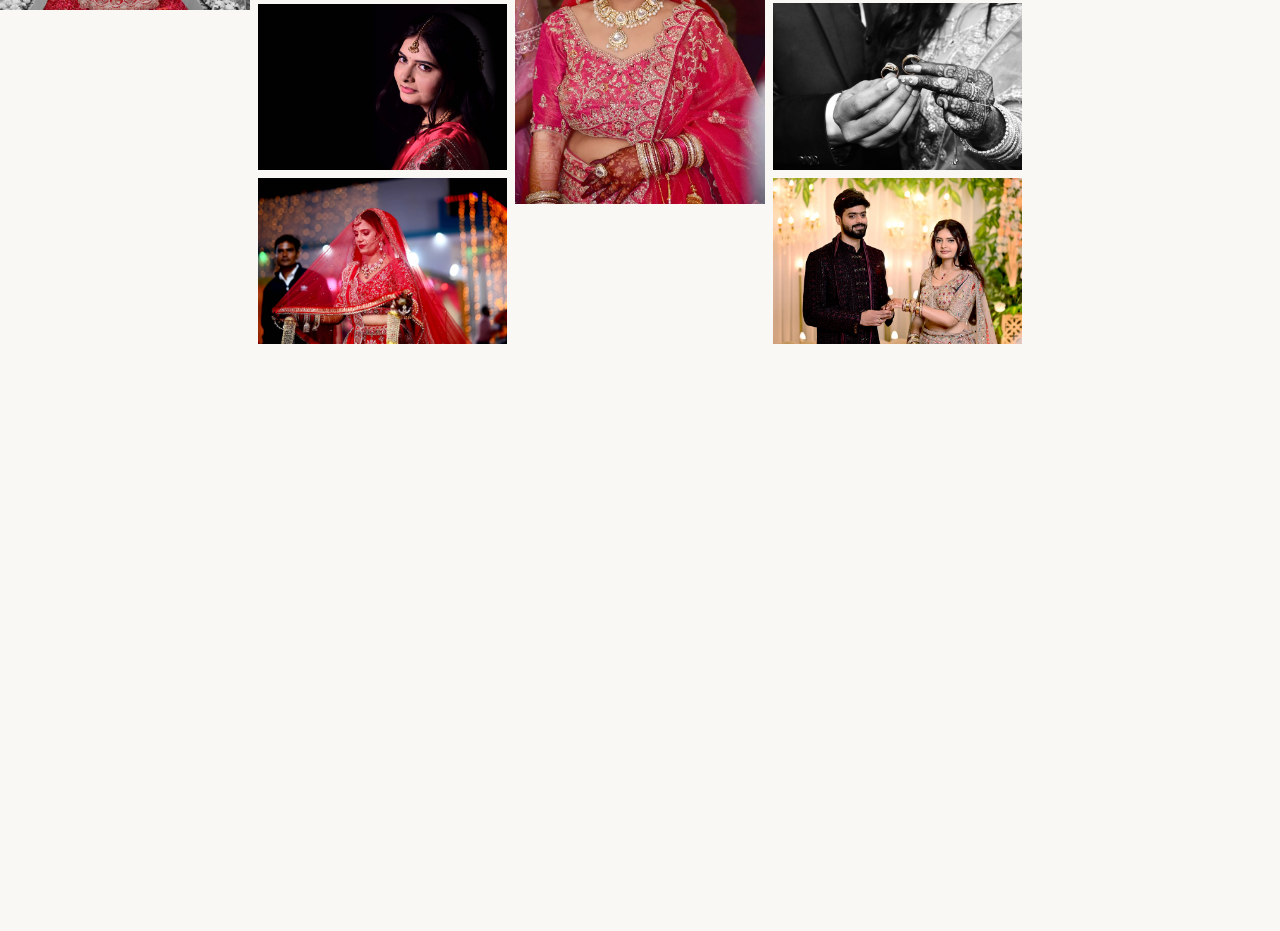
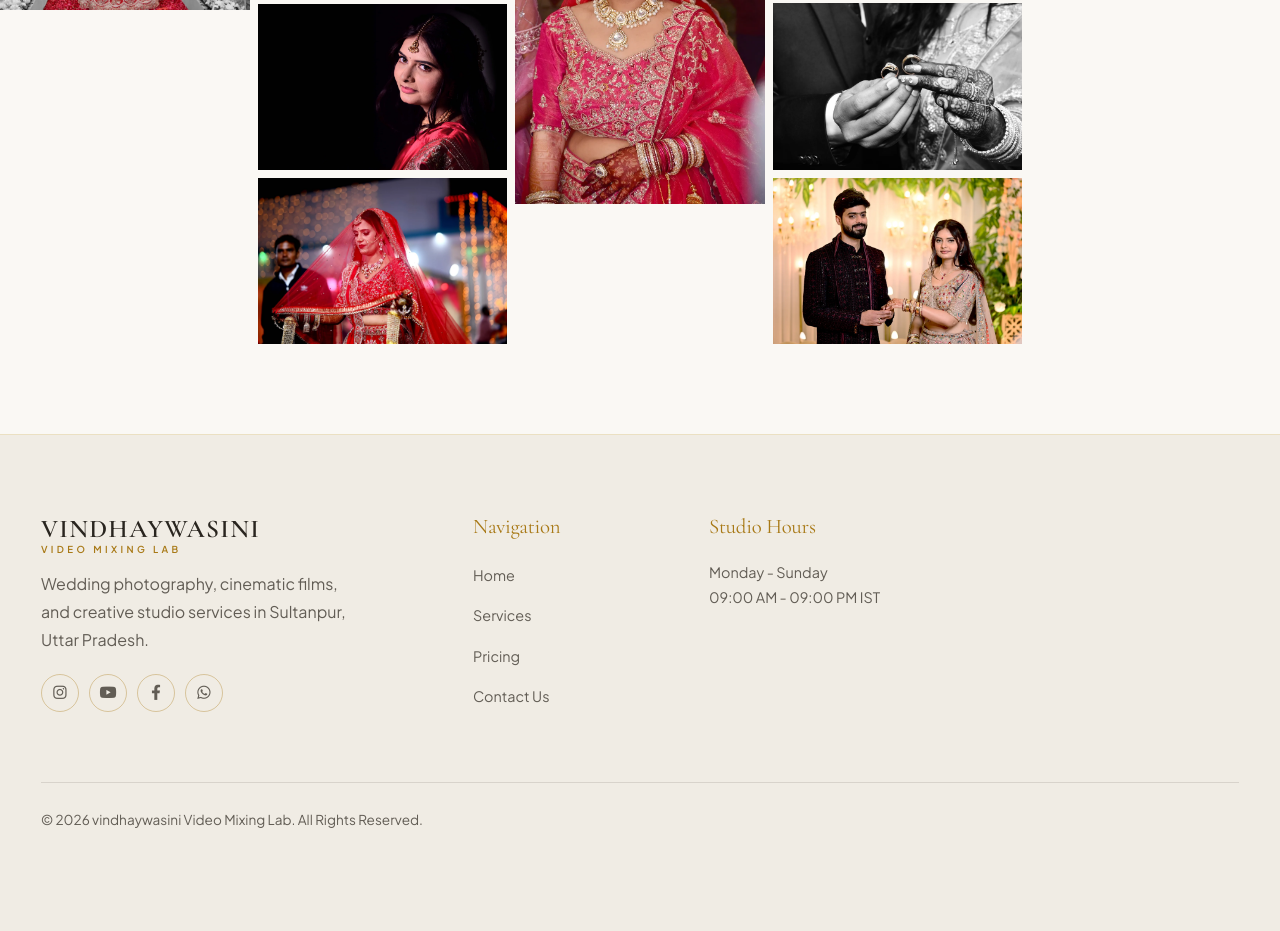
Before and after one commit to shubhamgond12-a11y/vindhyawasini, a website: page photography.html in a window 1280 px wide. Shown: the part 1550-2481 px from the top of the page. Before the commit the page ends 1984 px from the top, so only its background shows below. Drawn offline with nearby package versions, Linux system fonts and the light colour scheme.

```diff
--- a/photography.html
+++ b/photography.html
@@ -136,6 +136,36 @@
                     <div class="gallery-item-overlay"><i class="fa-solid fa-expand" aria-hidden="true"></i><span>View Photo</span></div>
                 </div>
     </div></div><p class="photography-empty" id="photographyEmpty" hidden>No photos have been added to this category yet.</p></div></main>
+<footer>
+    <div class="container">
+        <div class="footer-grid">
+            <div>
+                <a href="index.html" class="logo" style="color: var(--color-text-light);">vindhaywasini<span style="color: var(--color-gold);">Video Mixing Lab</span></a>
+                <p style="margin-top: 15px; max-width: 320px;">Wedding photography, cinematic films, and creative studio services in Sultanpur, Uttar Pradesh.</p>
+                <div class="footer-social-links" aria-label="Social media links">
+                    <a href="https://www.instagram.com/vindhaywasinilab/" target="_blank" rel="noopener noreferrer" aria-label="Instagram" title="Instagram"><i class="fa-brands fa-instagram" aria-hidden="true"></i></a>
+                    <a href="https://www.youtube.com/@vindhaywasinivideomixingla4912" target="_blank" rel="noopener noreferrer" aria-label="YouTube" title="YouTube"><i class="fa-brands fa-youtube" aria-hidden="true"></i></a>
+                    <a href="https://www.facebook.com/vindhwasini/" target="_blank" rel="noopener noreferrer" aria-label="Facebook" title="Facebook"><i class="fa-brands fa-facebook-f" aria-hidden="true"></i></a>
+                    <a href="https://wa.me/918896467546" target="_blank" rel="noopener noreferrer" aria-label="WhatsApp" title="WhatsApp"><i class="fa-brands fa-whatsapp" aria-hidden="true"></i></a>
+                </div>
+            </div>
+            <div>
+                <h4 class="footer-title">Navigation</h4>
+                <ul class="footer-links">
+                    <li><a href="index.html">Home</a></li>
+                    <li><a href="services.html">Services</a></li>
+                    <li><a href="packages.html">Pricing</a></li>
+                    <li><a href="index.html#contact">Contact Us</a></li>
+                </ul>
+            </div>
+            <div>
+                <h4 class="footer-title">Studio Hours</h4>
+                <p style="font-size: 0.9rem;">Monday - Sunday<br>09:00 AM - 09:00 PM IST</p>
+            </div>
+        </div>
+        <div class="footer-bottom"><div>&copy; 2026 vindhaywasini Video Mixing Lab. All Rights Reserved.</div></div>
+    </div>
+</footer>
 <div class="lightbox" id="photoLightbox" aria-modal="true" role="dialog" aria-label="Photo viewer"><button class="lightbox-close" id="photoClose" type="button" aria-label="Close photo viewer">&times;</button><button class="lightbox-nav lightbox-prev" id="photoPrev" type="button" aria-label="Previous photo"><i class="fa-solid fa-chevron-left"></i></button><img src="" class="lightbox-img" id="photoLightboxImg" alt=""><button class="lightbox-nav lightbox-next" id="photoNext" type="button" aria-label="Next photo"><i class="fa-solid fa-chevron-right"></i></button></div>
 <script>
 const photographyGrid=document.getElementById('photographyGrid'),shuffledItems=[...photographyGrid.children];
```
